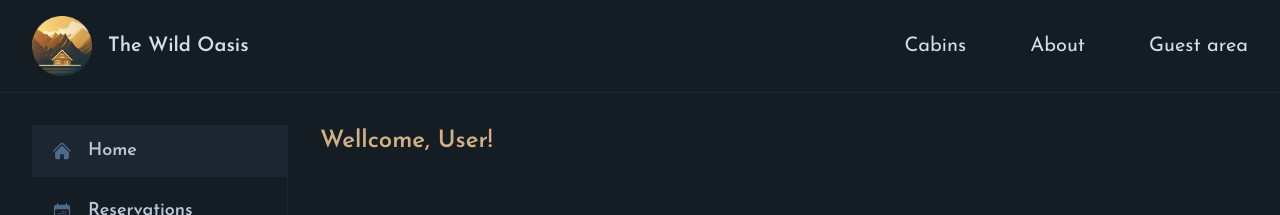
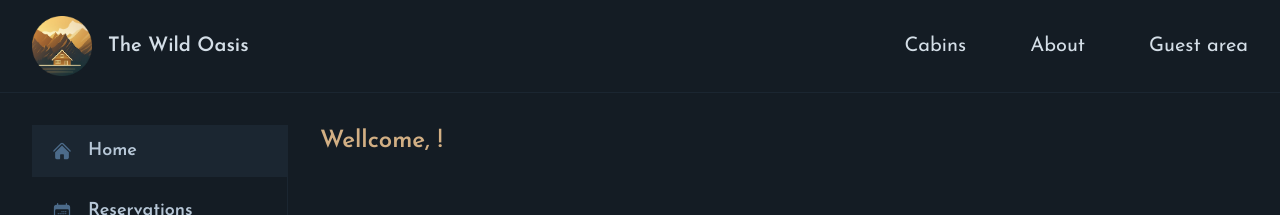
Before and after one commit to AbdulkerimJ/the-wild-oasis-website, a Next.js app: page /account in a window 1280 px wide. Shown: the top 215 px of the page. Built offline with nearby package versions, Linux system fonts and the light colour scheme; no server answers.

Commit message:
protect account page and implement sign-in action

```diff
--- /dev/null
+++ b/app/_components/SignInButton.tsx
@@ -0,0 +1,19 @@
+
+import { signInAction } from "../_lib/actions";
+function SignInButton() {
+  return (
+    <form action={signInAction}>
+      <button className='flex items-center gap-6 text-lg border border-primary-300 px-10 py-4 font-medium'>
+      <img
+        src='https://authjs.dev/img/providers/google.svg'
+        alt='Google logo'
+        height='24'
+        width='24'
+      />
+      <span>Continue with Google</span>
+    </button>
+    </form>
+  );
+}
+
+export default SignInButton;
--- /dev/null
+++ b/app/_lib/actions.js
@@ -0,0 +1,6 @@
+"use server";
+
+import { signIn } from "./auth";
+export async function signInAction() {
+  await signIn("google", { redirectTo: "/account" });
+}
--- a/app/_lib/auth.js
+++ b/app/_lib/auth.js
@@ -1,5 +1,5 @@
 import NextAuth from "next-auth";
-import Google from "next-auth/providers/google"
+import Google from "next-auth/providers/google";
 
 const authConfig = {
   providers: [
@@ -8,6 +8,20 @@ const authConfig = {
       clientSecret: process.env.AUTH_GOOGLE_SECRET,
     }),
   ],
-}
+  callbacks: {
+    // Only allow access when a user session exists
+    authorized({ auth, request }) {
+      return !!auth?.user;
+    },
+  },
+  pages: {
+    signIn: "/login",
+  }
+};
 
-export const {auth, handlers: {GET, POST}} = NextAuth(authConfig);
+export const {
+  auth,
+  signIn,
+  signOut,
+  handlers: { GET, POST },
+} = NextAuth(authConfig);
--- a/app/account/page.tsx
+++ b/app/account/page.tsx
@@ -1,15 +1,19 @@
+import { auth } from "../_lib/auth";
 
 export const metadata = {
-  title: "Account Overview",
+  title: "Login",
   description: "Manage your account settings and preferences.",
 };
 
-const page = () => {
+const page = async () => {
+  const session = await auth();
+  const firstName = session?.user?.name?.split(" ")[0];
+
   return (
     <div>
       {" "}
       <h2 className="font-semibold text-2xl text-accent-400 mb-7">
-        Wellcome, User!
+        Wellcome, {firstName}!
       </h2>
     </div>
   );
--- /dev/null
+++ b/app/login/page.tsx
@@ -0,0 +1,12 @@
+import SignInButton from "../_components/SignInButton";
+
+export default function Page() {
+  return (
+    <div className="flex flex-col gap-10 mt-10 items-center">
+      <h2 className="text-3xl font-semibold">
+        Sign in to access your guest area
+      </h2>
+      <SignInButton />
+    </div>
+  );
+}
--- /dev/null
+++ b/middleware.js
@@ -0,0 +1,6 @@
+import { auth } from "@/app/_lib/auth";
+export const middleware = auth;
+
+export const config = {
+  matcher: ["/account"],
+};
```
